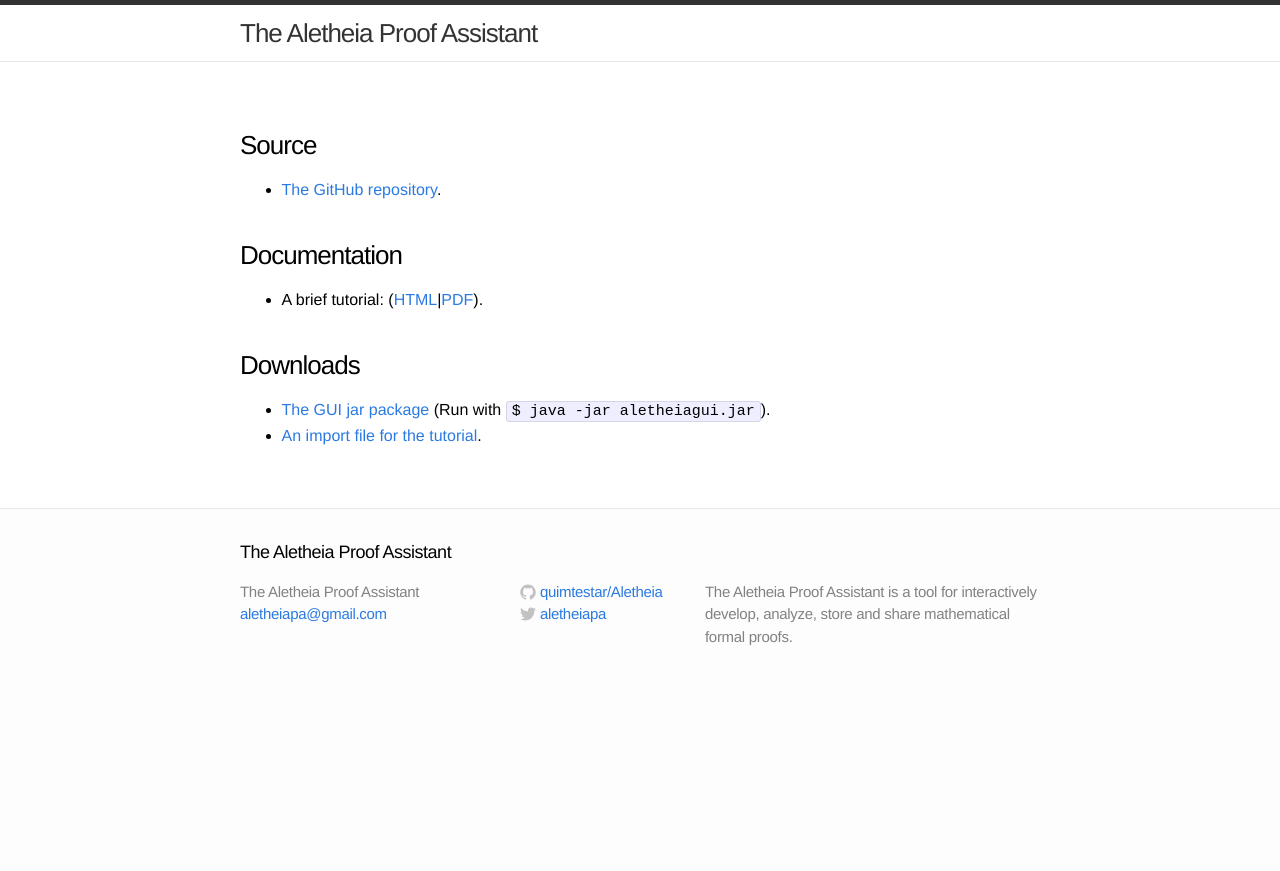
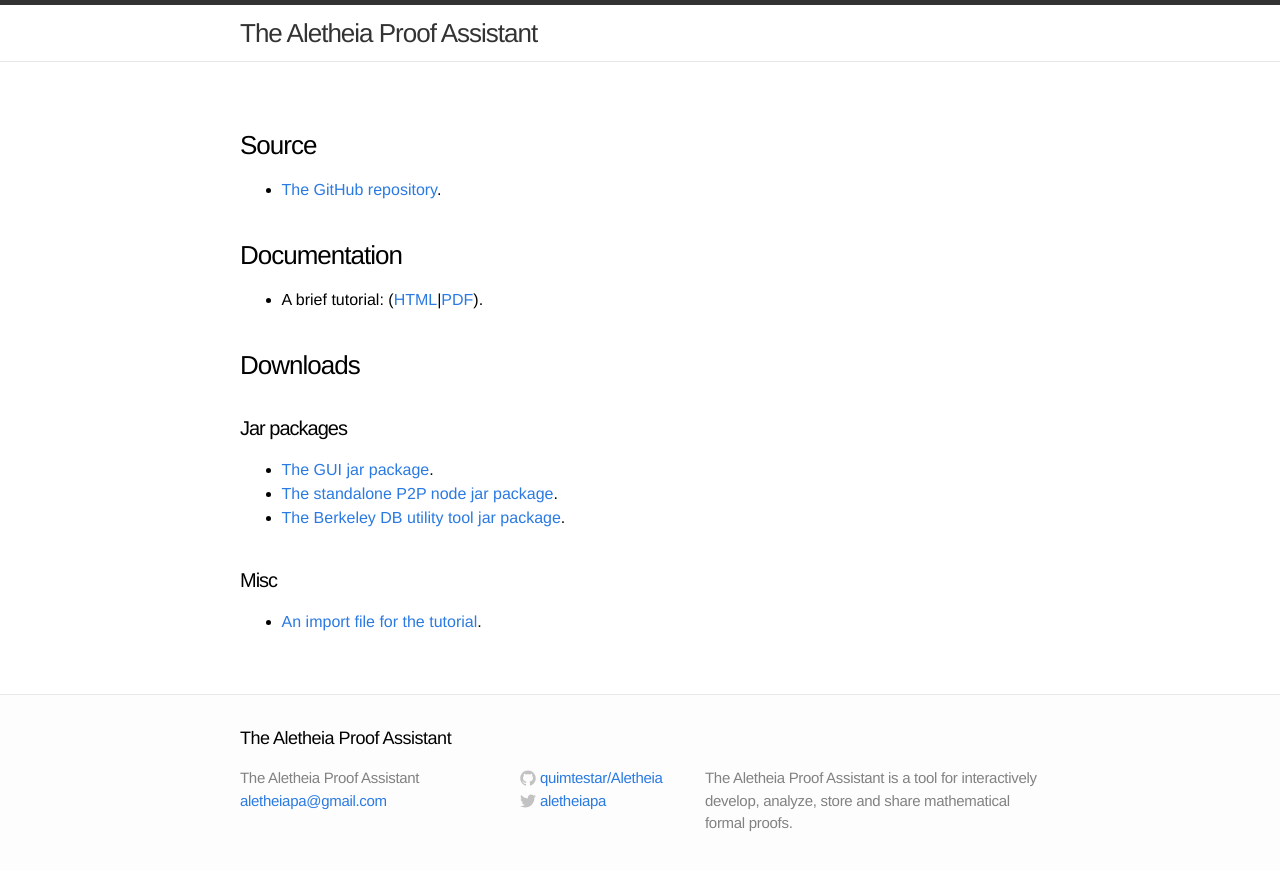
Before and after one commit to quimtestar/Aletheia, a Jekyll site: the page built from main.md, in a window 1280 px wide. Shown: the top 871 px of the page. Built offline with Jekyll 4.4.1, drawn with Linux system fonts in a browser that asks for light colours.

Commit message:
Added links to the other jar packages.

```diff
--- a/main.md
+++ b/main.md
@@ -11,5 +11,11 @@ permalink: /
 * A brief tutorial: ([HTML](tutorial/tutorial.xhtml)\|[PDF](https://dl.dropboxusercontent.com/u/49511540/Aletheia/tutorial.pdf)).
 
 ### Downloads
-* [The GUI jar package](https://dl.dropboxusercontent.com/u/49511540/Aletheia/aletheiagui.jar) (Run with `$ java -jar aletheiagui.jar`).
+
+#### Jar packages
+* [The GUI jar package](https://dl.dropboxusercontent.com/u/49511540/Aletheia/aletheiagui.jar).
+* [The standalone P2P node jar package](https://dl.dropboxusercontent.com/u/49511540/Aletheia/aletheia.p2pnode.jar).
+* [The Berkeley DB utility tool jar package](https://dl.dropboxusercontent.com/u/49511540/Aletheia/berkeleydb.aletheia.tool.jar).
+
+#### Misc
 * [An import file for the tutorial](https://dl.dropboxusercontent.com/u/49511540/Aletheia/tutorial.ale).
```
